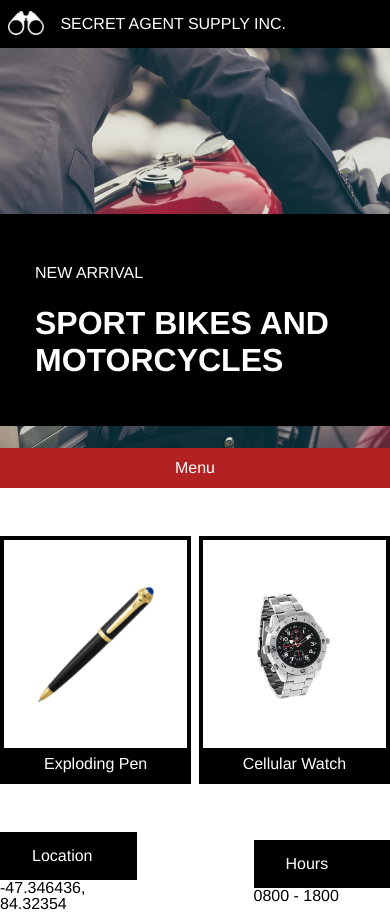
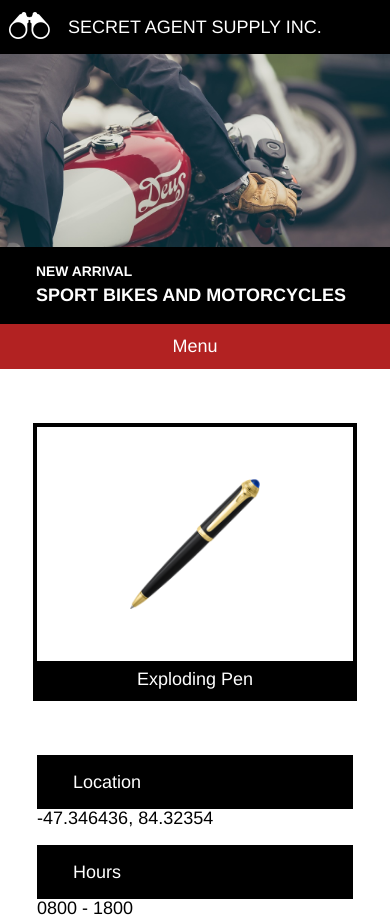
Before and after one commit to ElMarcelito/secretagent, a plain HTML site: page index.html in a window 390 px wide. Shown: the top 920 px of the page. Drawn offline with Linux system fonts and the light colour scheme.

Commit message:
Completed project.

```diff
--- a/resources/css/style.css
+++ b/resources/css/style.css
@@ -174,14 +174,13 @@ footer {
 }
 
 @media only screen and (max-width: 1024px) {
-  html {
+/*  html {
     font-size: 16px;
-  }
+  }*/
   .overlay h1 {
     padding-bottom: 1rem;
   }
   .overlay h3 {
-    font-weight: normal;
     padding-bottom: 1.5rem;
     padding-top: 1.2rem;
   }
@@ -198,3 +197,48 @@ footer {
     display: none;
   }
 }
+
+@media only screen and (max-width: 470px) {
+  .container {
+    width: 470px;
+    justify-content: center;
+  }
+  header .container {
+    justify-content: flex-start;
+  }
+  .main .container {
+    align-items: flex-end;
+  }
+  .main {
+    height: 15rem;
+  }
+  .overlay {
+    width: 100%;
+    padding: 1rem 2rem;
+    margin: 0;
+  }
+  .overlay h3 {
+    padding: 0 0 0.35rem 0;
+    font-size: .77rem;
+  }
+  .overlay h1 {
+    font-size: 1rem;
+    padding: 0;
+    line-height: normal;
+  }
+  .product.pen {
+    width: 90%;
+  }
+  .product.watch {
+    display: none;
+  }
+  .catalog {
+    width: 90%;
+    flex-flow: column;
+    align-items: center;
+  }
+  .location .details {
+    width: 90%;
+    margin-bottom: 1rem;
+  }
+}
```
